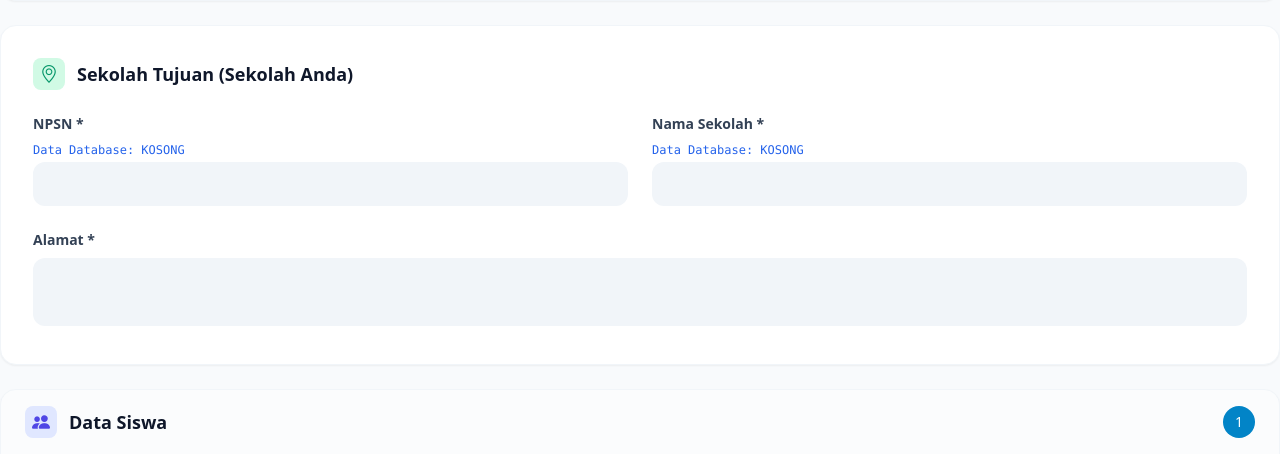
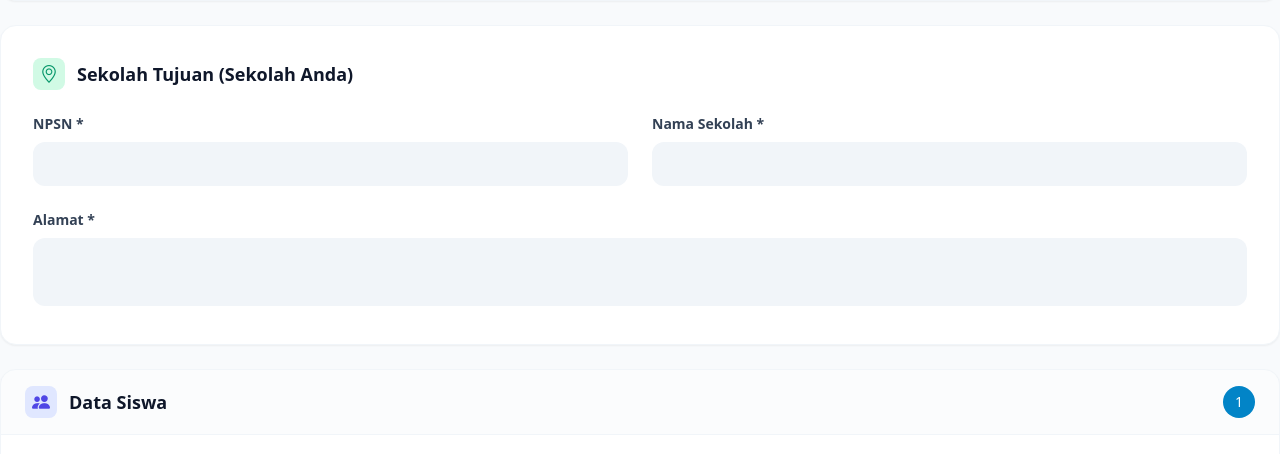
Before and after one commit to ruhy4t/simak, a Laravel app: template resources/views/mutasi/masuk/create.blade.php in a window 1280 px wide. Shown: the part 437-891 px from the top of the page. Run offline with Laravel 12, Linux system fonts and the light colour scheme; the template is opened without the code that fills it, so the values that code supplies are empty; style sheets or scripts are compiled from the project's sources; some libraries are stand-ins or nearby versions.

Commit message:
fix: finalize sekolah tujuan empty fields fix (remove default old() value)

```diff
--- a/resources/views/mutasi/masuk/create.blade.php
+++ b/resources/views/mutasi/masuk/create.blade.php
@@ -139,33 +139,12 @@
                         <!-- FIX: Use direct variables instead of old() to prevent session pollution from clearing readonly fields -->
                         <div>
                             <label class="block text-sm font-semibold text-slate-700 mb-2">NPSN *</label>
-
-                            {{-- DEBUG VERIFICATION: Plain text render --}}
-                            <div class="text-xs text-blue-600 mb-1 font-mono">
-                                Data Database: {{ $npsnSekolahTujuan ?? 'KOSONG' }}
-                            </div>
-
-                            <input type="text" name="npsn_sekolah_tujuan" id="readonly_npsn"
+                            <input type="text" name="npsn_sekolah_tujuan"
                                 value="{{ $npsnSekolahTujuan }}" readonly
                                 class="w-full px-4 py-2.5 bg-slate-100 border-0 rounded-xl text-slate-500 cursor-not-allowed font-mono">
-
-                            <script>
-                                // LOG INPUT VALUE ON LOAD
-                                document.addEventListener('DOMContentLoaded', function() {
-                                    const input = document.getElementById('readonly_npsn');
-                                    console.log('Readonly NPSN Value:', input ? input.value : 'INPUT NOT FOUND');
-                                    if(input && !input.value) {
-                                        console.warn('Readonly NPSN is empty! Attempting to force value from JS...');
-                                        input.value = '{{ $npsnSekolahTujuan }}';
-                                    }
-                                });
-                            </script>
                         </div>
                         <div>
                             <label class="block text-sm font-semibold text-slate-700 mb-2">Nama Sekolah *</label>
-                             <div class="text-xs text-blue-600 mb-1 font-mono">
-                                Data Database: {{ $namaSekolahTujuan ?? 'KOSONG' }}
-                            </div>
                             <input type="text" name="nama_sekolah_tujuan"
                                 value="{{ $namaSekolahTujuan }}" readonly
                                 class="w-full px-4 py-2.5 bg-slate-100 border-0 rounded-xl text-slate-500 cursor-not-allowed">
```
